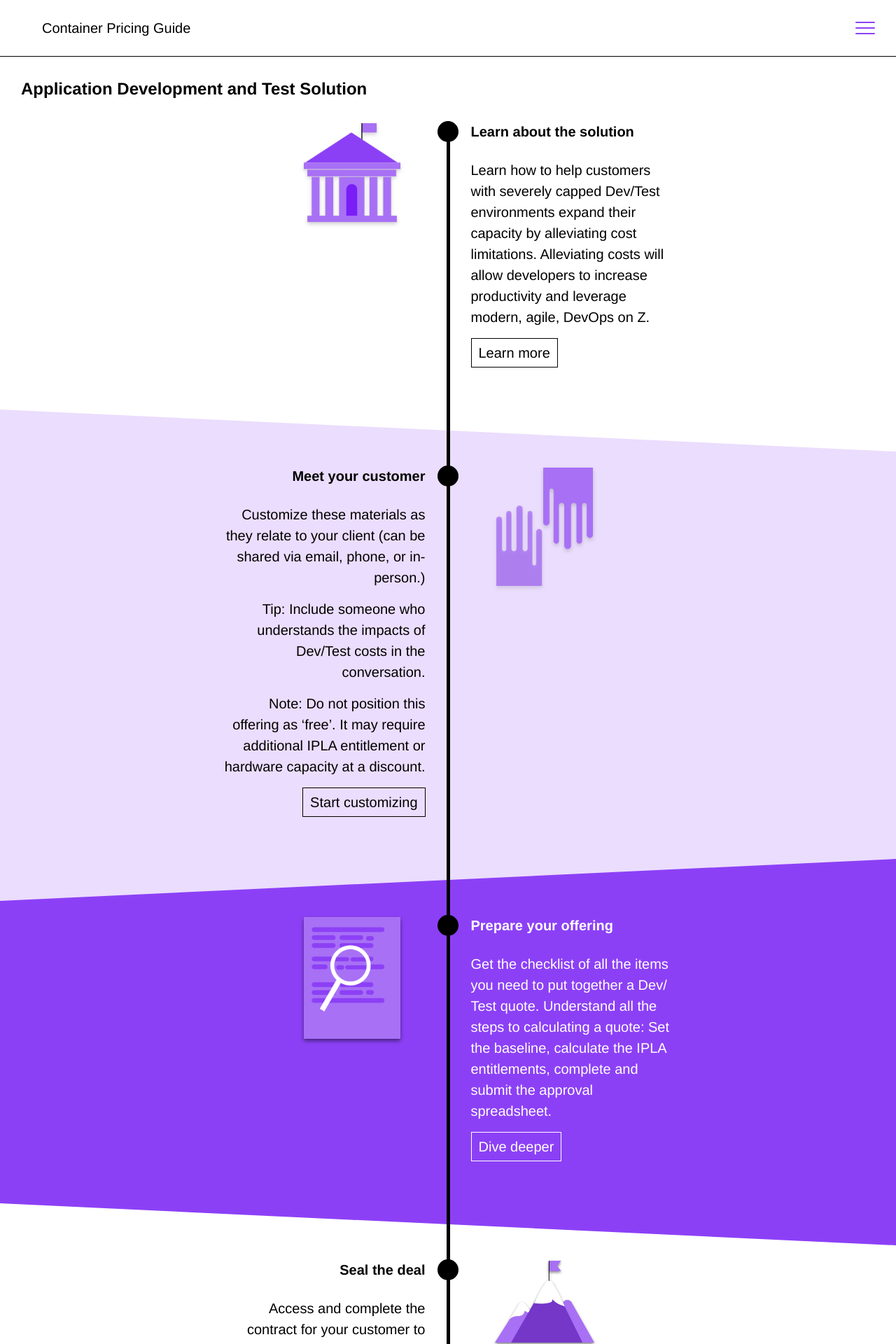
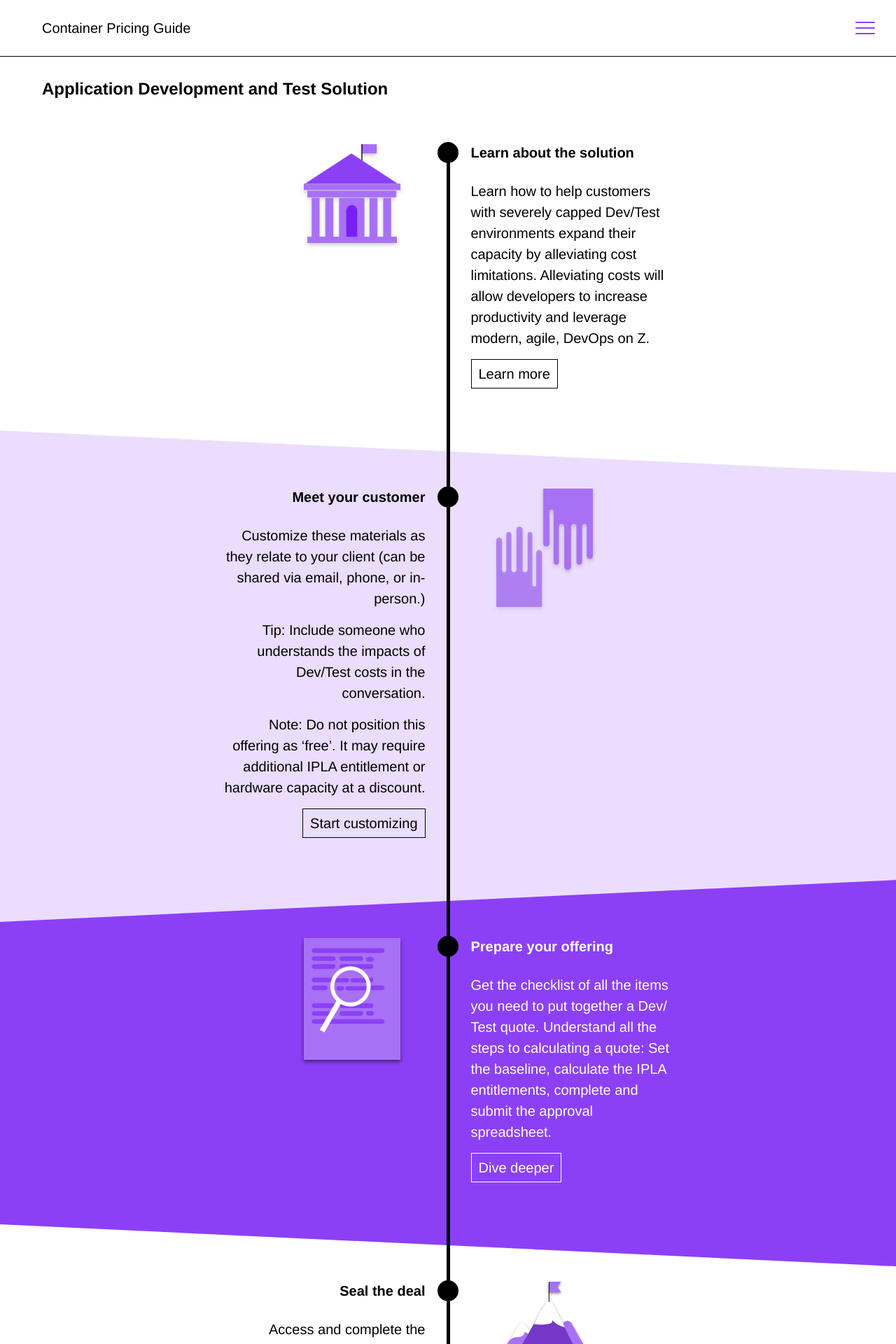
Before and after one commit to gvorbeck/container-pricing, a Jekyll site: the page built from pages/devtest-home.md, in a window 1280 px wide. Shown: the top 1920 px of the page at 70% size. Built offline with Jekyll 4.4.1, drawn with Linux system fonts in a browser that asks for light colours.

Commit message:
tablet desktop subtitle margin

```diff
--- a/assets/main.scss
+++ b/assets/main.scss
@@ -356,6 +356,10 @@ body:not(.page__home) .page__header {
 
     .header__subtitle {
         margin: 0 rem(30px) rem(30px);
+
+        @include media(ml) {
+            margin: 0 rem(60px) rem(60px);
+        }
     }
 }
 
```
